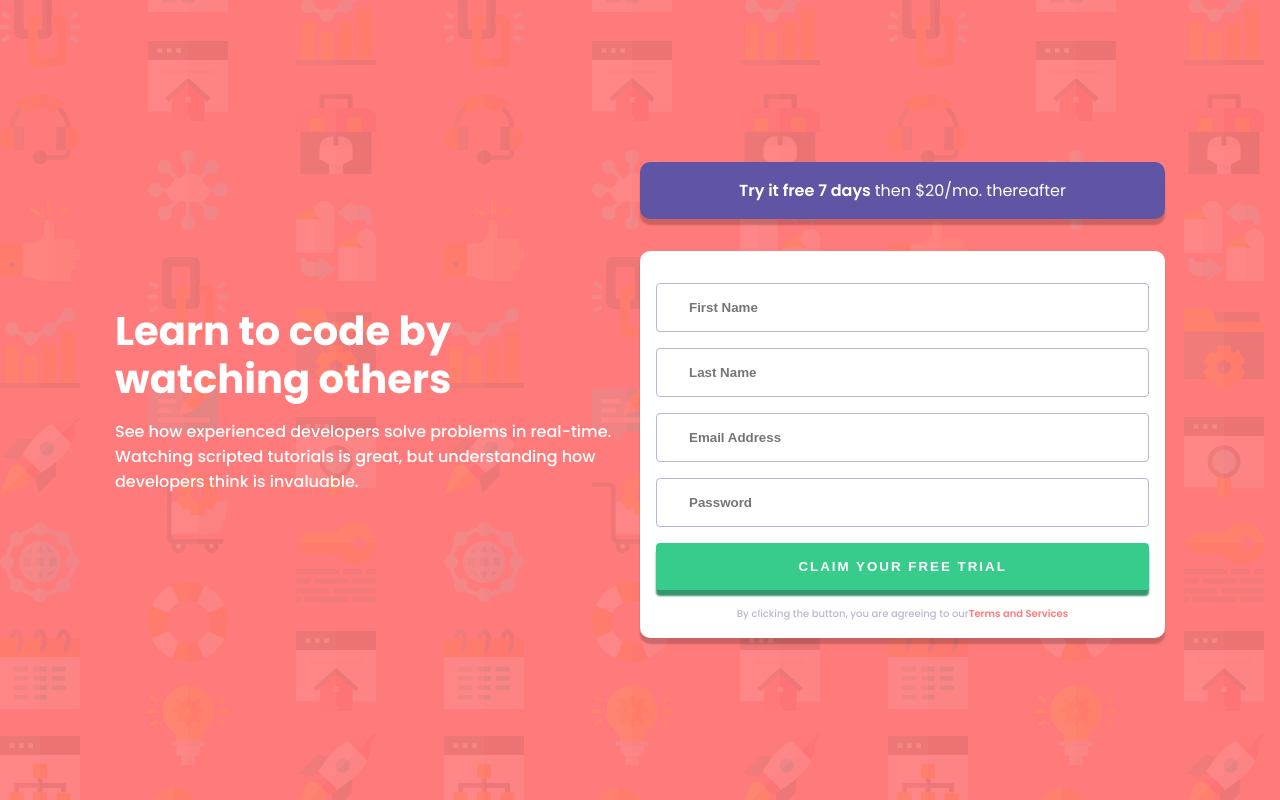
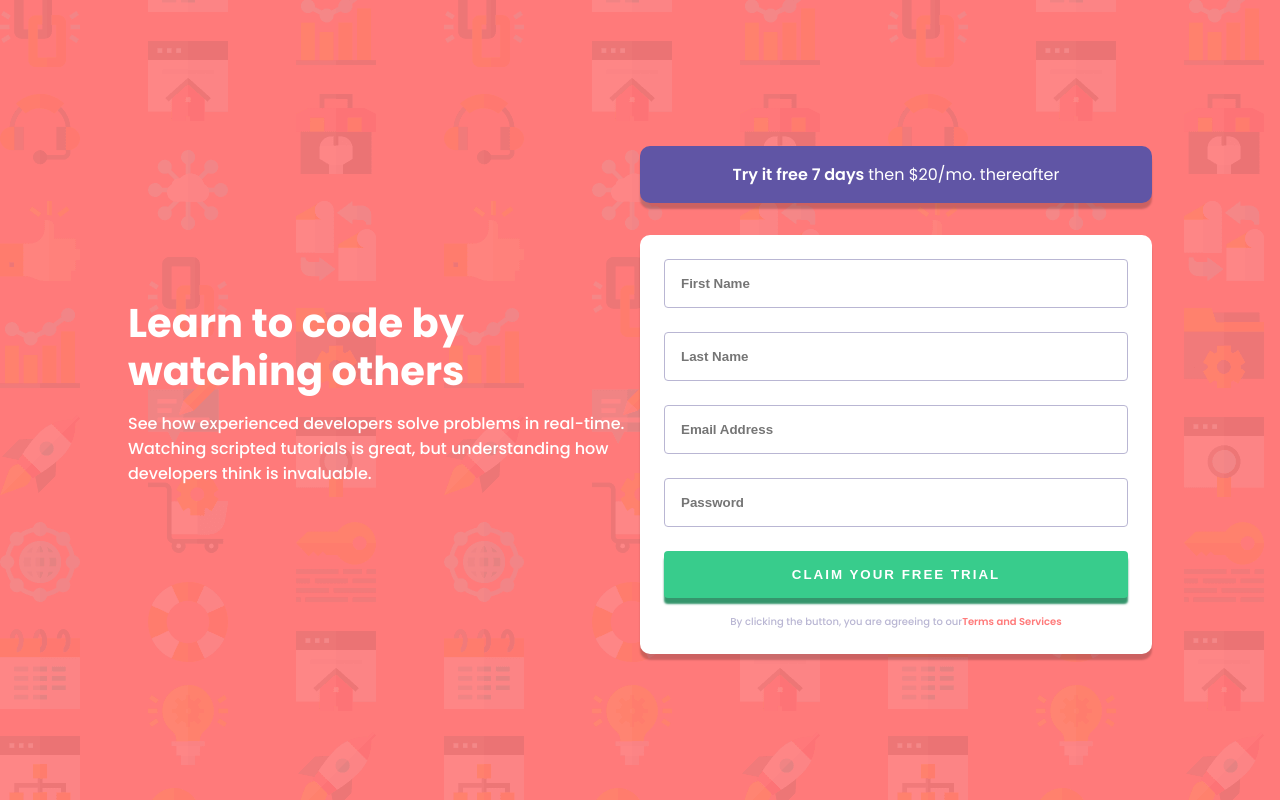
Before and after one commit to aqualinka/intro-component-with-signup-form-master, a plain HTML site: page index.html in a window 1280 px wide. Drawn offline with Linux system fonts and the light colour scheme; a script that the page names is missing.

Commit message:
update index and style on form

```diff
--- a/index.html
+++ b/index.html
@@ -28,15 +28,28 @@
         </p>
       </div>
       <div>
-        <form id="form" onsubmit="handleSubmit();" >
-          <input type="text"  placeholder="First Name" id="fName" required>
-          <input type="text"  placeholder="Last Name"  id="lName"required>
-          <input type="email" name="email" id="email" placeholder="Email Address"required>
-          <input type="password" name="password" id="password"placeholder="Password"required>
-          <input type="submit" value=" Claim your free trial " id="submitBtn">
+        <form id="form" action="#" onsubmit="handleSubmit();" >
+          <div class="input-control">
+            <input type="text"  placeholder="First Name" id="fName">
+            <small class="error"></small>
+          </div>
+          <div class="input-control ">
+            <input type="text"  placeholder="Last Name"  id="lName">
+            <small class="error"></small>
+          </div>
+          <div class=" input-control ">
+            <input type="email" name="email" id="email" placeholder="Email Address">
+            <small class="error"></small>
+          </div>
+          <div class="input-control">
+            <input type="password" name="password" id="password"placeholder="Password">
+            <small class="error"></small>
+          </div>
+          <button  id="submitBtn">Claim your free trial</button>
         </form>
         <p>
           By clicking the button, you are agreeing to our<span>Terms and Services</span>
+        </p>
       </div>
     </main>
 
--- a/style.css
+++ b/style.css
@@ -9,7 +9,7 @@ body{
     background-image: url("/images/bg-intro-mobile.png");
     background-repeat: no-repeat;
     background-size: cover;
-    width: 85%;
+    width: 80%;
     min-height:100vh;
     margin: 4rem auto;
     display: flex ;
@@ -20,9 +20,12 @@ body{
     text-align:center;
     max-width: 1050px;
 }
-
 header h1, p{
 color: white;
+}
+header h1{
+    font-size: 40px;
+    line-height:1.2;
 }
 header p {
     padding: 2rem 0 4rem;
@@ -43,28 +46,45 @@ main > div:first-child > p >span{
 main > div:last-child{
     background-color: white;
     border-radius: 10px;
-   padding: 1rem;
+    padding: 1.5rem;
     box-shadow: 0 6px 2px rgba(0, 0, 0, 0.2) ;
+}
+.input-control{
+    position:relative;
+    margin-bottom: 0.5rem;
+    padding-bottom: 1rem;
+}
 
-}
-#form{
-    background: inherit;
-    display: flex;
-    flex-direction: column;
-    gap: 1rem;
-    padding: 1rem 0;
-}
-#form > input {
-    padding: 1rem 2rem;
+.input-control input ,#submitBtn{
+    width: 100%;
+    display: block;
+    padding: 1rem;
     font-weight: 700;
     border: 1px solid  hsl(246, 25%, 77%);
     border-radius: 4px;
+}
+.input-control input:focus{
+    outline: 0;
+}
+.input-control .error{
+    font-size: 12px;
+    position: absolute;
+    color: red;
+    bottom: 0;
+    left: 0;
+
+}
+.input-control.success input {
+    border-color:green;
+}
+.input-control.error input {
+    border-color: red;
 }
 main > div:last-child >p{
     font-size: 10px;
     font-weight:500;
     color: hsl(246, 25%, 77%);
-    padding: 0 3rem;
+
 }
 main > div:last-child >p >span{
     color: hsl(0, 100%, 74%) ;
@@ -72,7 +92,8 @@ main > div:last-child >p >span{
 
 }
 #submitBtn{
-    border: none !important ;
+    margin-bottom: 1rem;
+    border: none ;
     letter-spacing: 2px;
     color: white;
     text-transform: uppercase;
@@ -85,9 +106,8 @@ main > div:last-child >p >span{
     transition: all 150ms ease-in-out;
 }
 
-@media all and (min-width:500px){
+@media all and (min-width:520px){
     body{
-        margin: 0 auto;
         background-image: url("/images/bg-intro-desktop.png");
         flex-direction: row;
         flex-wrap:wrap;
@@ -98,16 +118,16 @@ main > div:last-child >p >span{
     header{
         text-align: left;
     }
-    header h1{
-        font-size: 40px;
-        line-height: 1.2;
-    }
     header p {
-        padding:1rem 0 0;
+        padding:1rem 0 1rem;
         line-height: normal;
     }
     main > div:first-child > p{
         padding: 1rem ;
     }
-
 }
+@media all and (min-width:750px){
+   body{
+    margin: 0 auto;
+   }
+}
```
